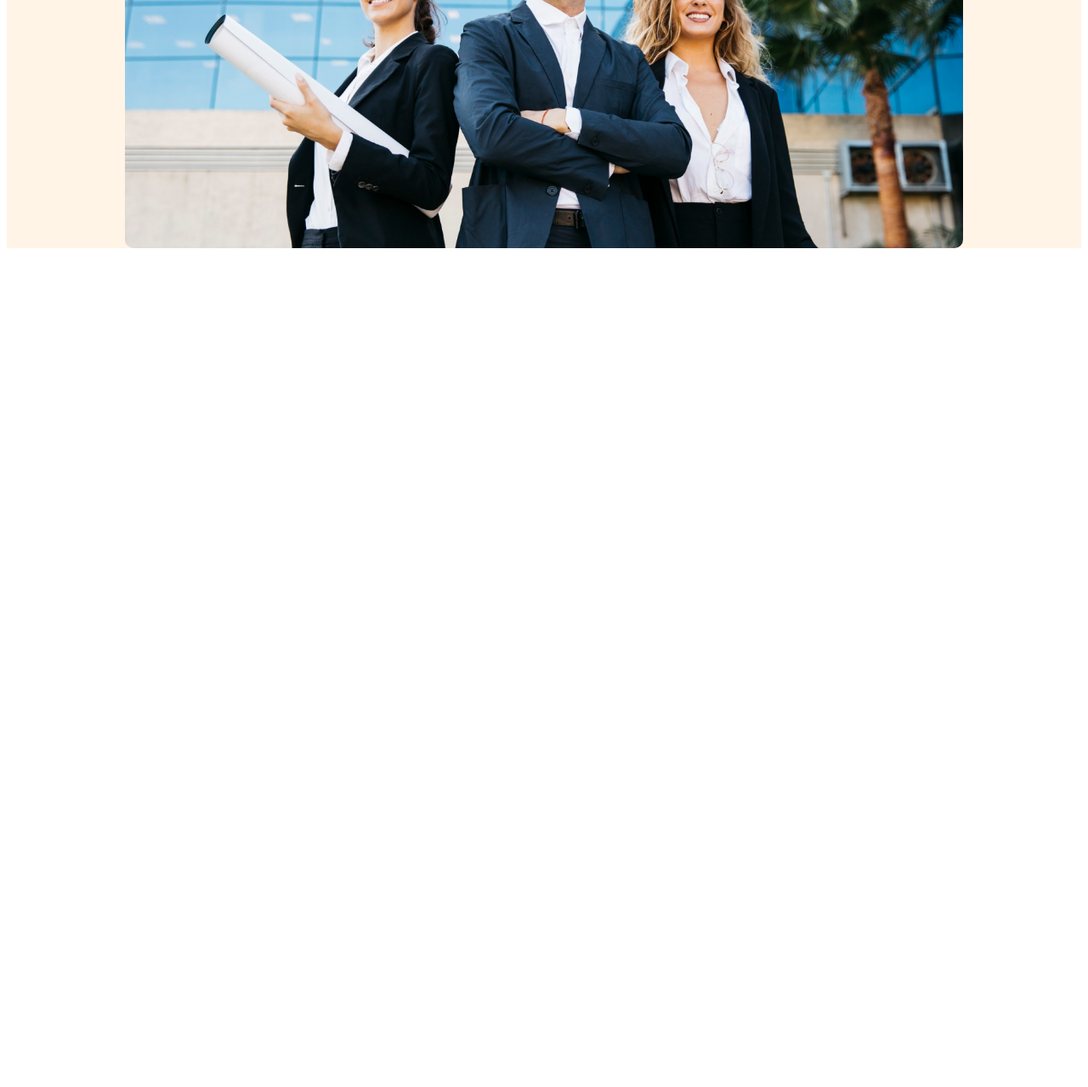
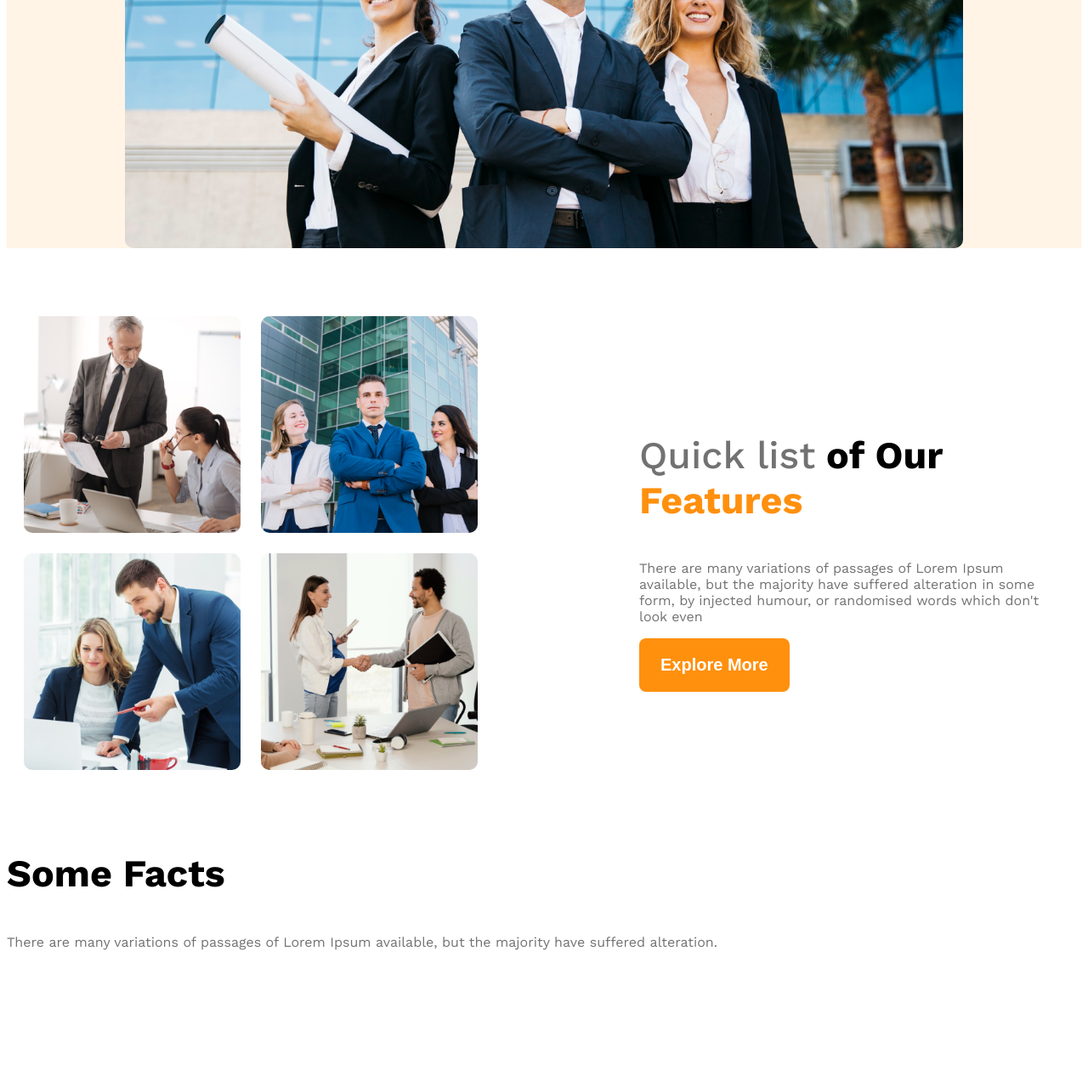
Before and after one commit to Wasin87/G3-Resources, a plain HTML site: page index.html in a window 1280 px wide. Shown: the part 753-2032 px from the top of the page at 85% size. Before the commit the page ends 1053 px from the top, so only its background shows below. Drawn offline with nearby package versions, Linux system fonts and the light colour scheme.

Commit message:
Medium level

```diff
--- a/index.html
+++ b/index.html
@@ -27,6 +27,52 @@
         </div>
     </header>
     <main>
+       <section class="teams display-flex">
+        <div class="team-img-container">
+           <img src="images/team1.png" alt="team-1">
+           <img src="images/team2.png" alt="team-2">
+           <img src="images/team3.png" alt="team-3">
+           <img src="images/team4.png" alt="team-4">
+        </div>
+        <div class="our-features">
+              <h3 class="section-title"><span id="quick-list" class="text-light-gray">Quick list</span> <span>of Our</span><br><span class="features">Features</span></h3>
+              <p class="features-description text-light-gray">There are many variations of passages of Lorem Ipsum available, but the majority have suffered alteration in some form, by injected humour, or randomised words which don't look even</p>
+
+              <button class="btn-primary">Explore More</button>
+        </div>
+
+       </section>
+    <!--Features will enjoy-->
+    <section>
+         <h3 class="section-title">Some Facts</h3>
+         <p class="text-light-gray">There are many variations of passages of Lorem Ipsum available, but the majority have suffered alteration.</p>
+         <div class="fact-container">
+            <div class="fact">
+                <img src="" alt="" class="fact-icon">
+                <h4 class="fact-number"></h4>
+                <h5 class="fact-name"></h5>
+            </div>
+            <div class="fact">
+                <img src="" alt="" class="fact-icon">
+                <h4 class="fact-number"></h4>
+                <h5 class="fact-name"></h5>
+            </div>
+            <div class="fact">
+                <img src="" alt="" class="fact-icon">
+                <h4 class="fact-number"></h4>
+                <h5 class="fact-name"></h5>
+            </div>
+            <div class="fact">
+                <img src="" alt="" class="fact-icon">
+                <h4 class="fact-number"></h4>
+                <h5 class="fact-name"></h5>
+            </div>
+         </div>
+    </section>
+     <!--Some facts-->
+     <section class="some-facts">
+
+     </section>
 
     </main>
     <footer>
--- a/style.css
+++ b/style.css
@@ -35,6 +35,18 @@
   font-weight: 600;
   border: none;
   border-radius: 8px;
+}
+main{
+  max-width: 1440px;
+  margin: 0 auto;
+}
+
+main > section{
+  margin-top: 30px;
+}
+.section-title{
+  font-size: 2.8rem;
+  font-weight: 530px;
 }
 
 /*header style*/
@@ -85,10 +97,66 @@
   border-radius: 10px;
   object-fit: cover;
 }
+
+.team-img-container {
+  display: grid;
+  grid-template-columns: repeat(2, 1fr);
+  gap: 24px;
+  max-width: 600px;
+  margin: 0 auto;
+}
+
+.team-img-container img {
+  width: 100%;
+  height: auto;
+  border-radius: 10px;
+  object-fit: cover;
+  display: block;
+}
+.teams {
+  align-items: center;
+  justify-content: space-between;
+  gap: 60px;
+  padding: 50px 20px;
+}
+
+.our-features {
+  margin-left: 130px;
+  max-width: 500px;
+}
+
+#quick-list{
+  font-weight: 500;
+}
+.features{
+  color: #FF900E;
+}
+
 /*Responsive media query*/
 @media screen and (max-width: 576px) {
-       .navbar , .nav-links{
+       .navbar ,
+       .nav-links ,
+       .teams{
         flex-direction: column;
        }
 
+.team-img-container {
+
+  grid-template-columns: repeat(1, 1fr);
+
 }
+
+.our-features {
+  margin-left: 20px;
+}
+
+}
+/*Medium size device*/
+@media screen and (min-width: 576px) and (max-width: 992px){
+    .teams{
+      flex-direction: column;
+    }
+    .our-features{
+      margin: 50px auto;
+    }
+}
```
